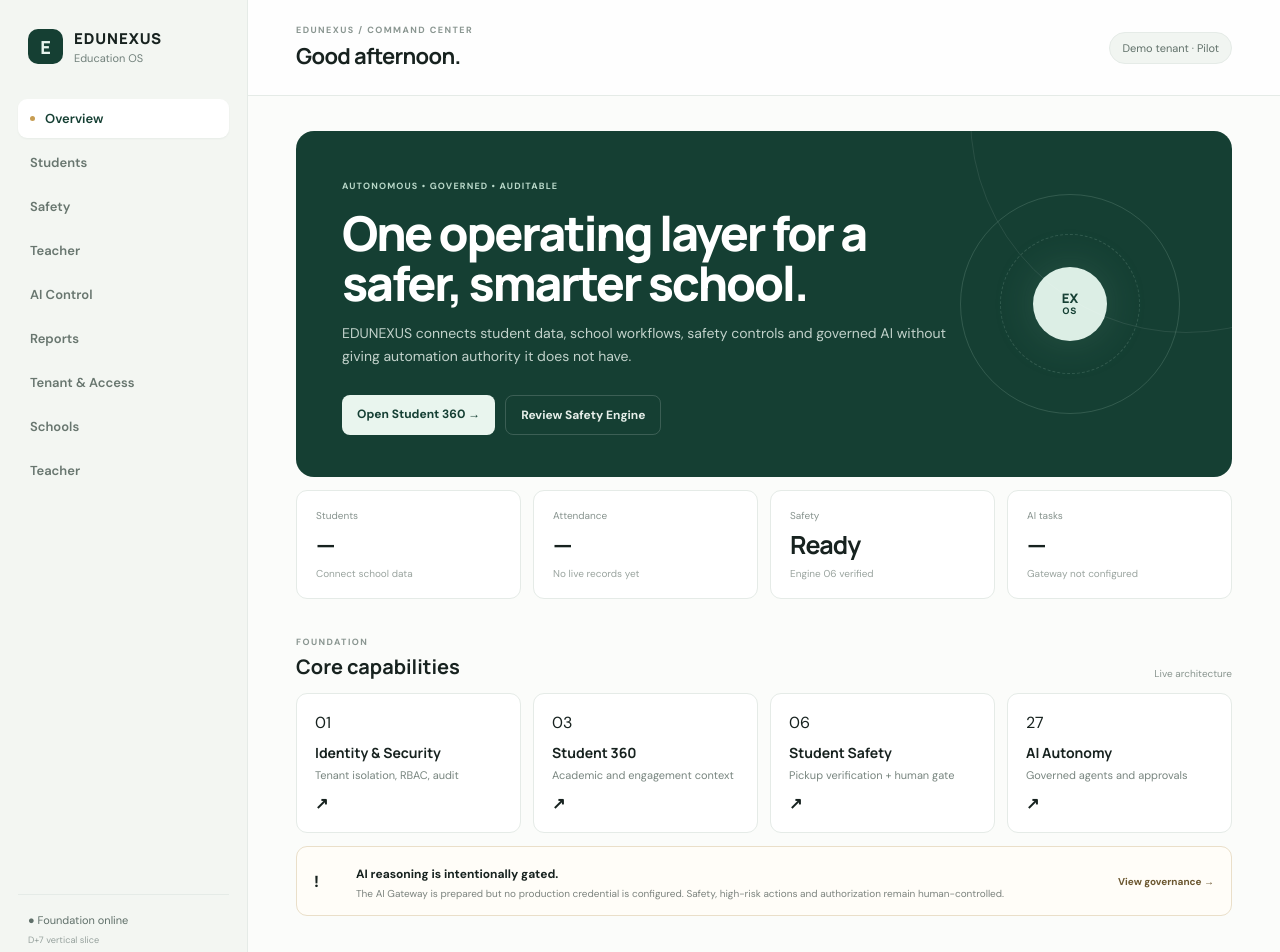
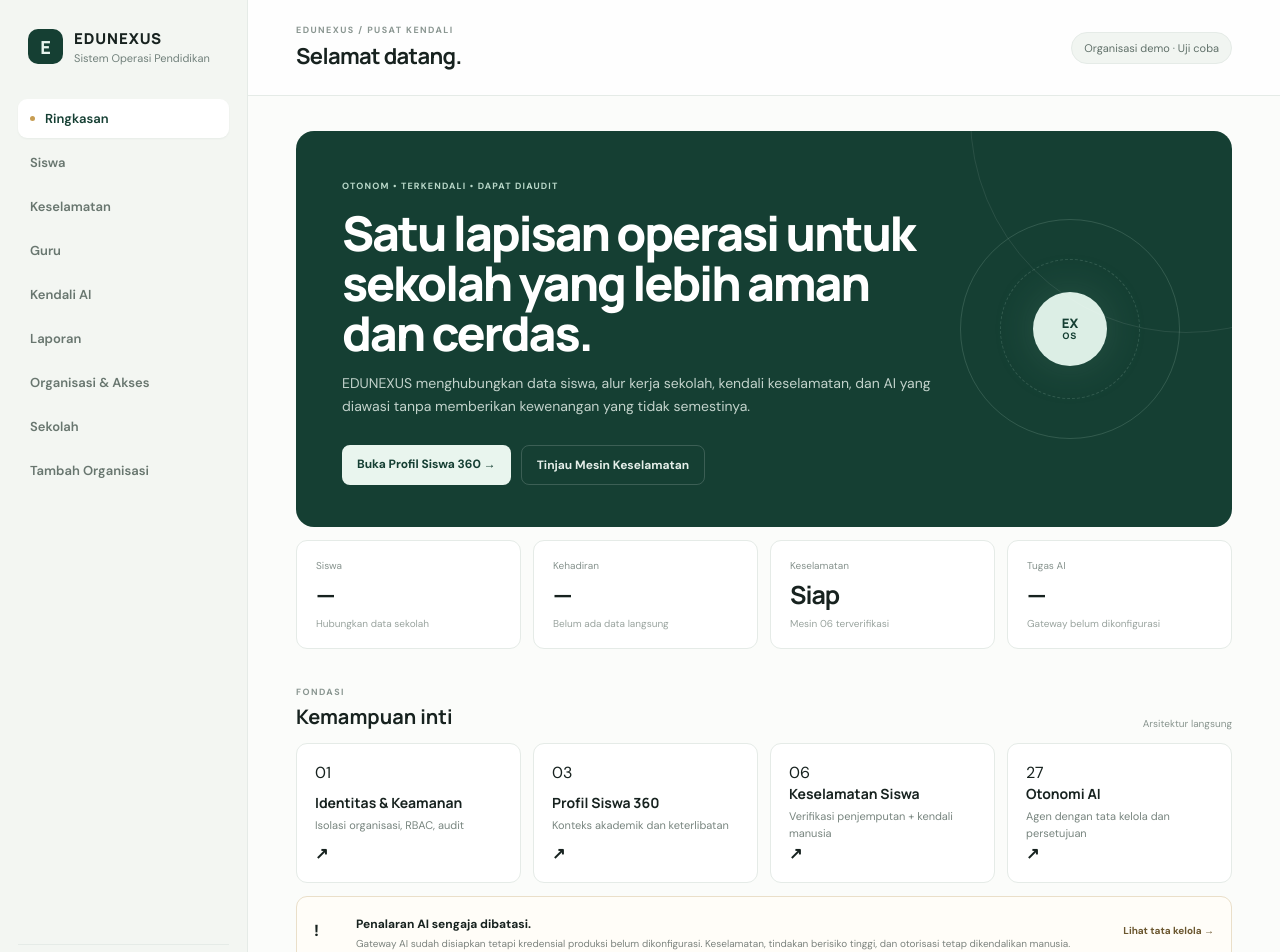
Before and after one commit to Yudi8377/EDUNEXUS, a Next.js app in the folder apps/web/: page / in a window 1280 px wide. Shown: the top 952 px of the page. Built offline with nearby package versions, Linux system fonts and the light colour scheme.

Commit message:
feat(web): Indonesian UI and access navigation

```diff
--- a/apps/web/app/page.tsx
+++ b/apps/web/app/page.tsx
@@ -1,23 +1,21 @@
 import Link from "next/link";
 
 export default function HomePage() {
-  return (
-    <main className="shell">
+  return <main className="shell">
     <aside className="rail">
-        <div className="brand"><div className="brand-mark">E</div><div><strong>EDUNEXUS</strong><span>Education OS</span></div></div>
-        <nav className="nav"><Link className="nav-active" href="/">Overview</Link><Link href="/students">Students</Link><Link href="/safety">Safety</Link><Link href="/teacher">Teacher</Link><Link href="/ai-control">AI Control</Link><Link href="/reports">Reports</Link><a href="/tenant">Tenant & Access</a><a href="/schools">Schools</a><a href="/teacher">Teacher</a></nav>
-        <div className="rail-footer">● Foundation online<small>D+7 vertical slice</small></div>
+      <div className="brand"><div className="brand-mark">E</div><div><strong>EDUNEXUS</strong><span>Sistem Operasi Pendidikan</span></div></div>
+      <nav className="nav"><Link className="nav-active" href="/">Ringkasan</Link><Link href="/students">Siswa</Link><Link href="/safety">Keselamatan</Link><Link href="/teacher">Guru</Link><Link href="/ai-control">Kendali AI</Link><Link href="/reports">Laporan</Link><Link href="/tenant">Organisasi & Akses</Link><Link href="/schools">Sekolah</Link><Link href="/onboarding">Tambah Organisasi</Link></nav>
+      <div className="rail-footer">● Fondasi aktif<small>Potongan vertikal D+7</small></div>
     </aside>
     <section className="workspace">
-        <header className="topbar"><div><p className="eyebrow">EDUNEXUS / COMMAND CENTER</p><h1>Good afternoon.</h1></div><span className="tenant">Demo tenant · Pilot</span></header>
+      <header className="topbar"><div><p className="eyebrow">EDUNEXUS / PUSAT KENDALI</p><h1>Selamat datang.</h1></div><span className="tenant">Organisasi demo · Uji coba</span></header>
       <div className="content">
-          <section className="hero"><div><span className="pill">AUTONOMOUS • GOVERNED • AUDITABLE</span><h2>One operating layer for a safer, smarter school.</h2><p>EDUNEXUS connects student data, school workflows, safety controls and governed AI without giving automation authority it does not have.</p><div className="hero-actions"><Link className="primary" href="/students">Open Student 360 →</Link><Link className="secondary" href="/safety">Review Safety Engine</Link></div></div><div className="hero-orbit" aria-hidden="true"><div className="orbit-ring ring-a"/><div className="orbit-ring ring-b"/><div className="orbit-core">EX<br/><span>OS</span></div></div></section>
-          <section className="metric-grid">{[["Students","—","Connect school data"],["Attendance","—","No live records yet"],["Safety","Ready","Engine 06 verified"],["AI tasks","—","Gateway not configured"]].map(([a,b,c])=><article className="metric" key={a}><span>{a}</span><strong>{b}</strong><small>{c}</small></article>)}</section>
-          <div className="section-head"><div><p className="eyebrow">FOUNDATION</p><h3>Core capabilities</h3></div><span>Live architecture</span></div>
-          <section className="capability-grid">{[["01","Identity & Security","Tenant isolation, RBAC, audit"],["03","Student 360","Academic and engagement context"],["06","Student Safety","Pickup verification + human gate"],["27","AI Autonomy","Governed agents and approvals"]].map(([a,b,c])=><article className="capability" key={a}><span>{a}</span><div><h4>{b}</h4><p>{c}</p></div><b>↗</b></article>)}</section>
-          <section className="notice"><b>!</b><div><strong>AI reasoning is intentionally gated.</strong><p>The AI Gateway is prepared but no production credential is configured. Safety, high-risk actions and authorization remain human-controlled.</p></div><Link href="/">View governance →</Link></section>
+        <section className="hero"><div><span className="pill">OTONOM • TERKENDALI • DAPAT DIAUDIT</span><h2>Satu lapisan operasi untuk sekolah yang lebih aman dan cerdas.</h2><p>EDUNEXUS menghubungkan data siswa, alur kerja sekolah, kendali keselamatan, dan AI yang diawasi tanpa memberikan kewenangan yang tidak semestinya.</p><div className="hero-actions"><Link className="primary" href="/students">Buka Profil Siswa 360 →</Link><Link className="secondary" href="/safety">Tinjau Mesin Keselamatan</Link></div></div><div className="hero-orbit" aria-hidden="true"><div className="orbit-ring ring-a"/><div className="orbit-ring ring-b"/><div className="orbit-core">EX<br/><span>OS</span></div></div></section>
+        <section className="metric-grid">{[["Siswa","—","Hubungkan data sekolah"],["Kehadiran","—","Belum ada data langsung"],["Keselamatan","Siap","Mesin 06 terverifikasi"],["Tugas AI","—","Gateway belum dikonfigurasi"]].map(([a,b,c])=><article className="metric" key={a}><span>{a}</span><strong>{b}</strong><small>{c}</small></article>)}</section>
+        <div className="section-head"><div><p className="eyebrow">FONDASI</p><h3>Kemampuan inti</h3></div><span>Arsitektur langsung</span></div>
+        <section className="capability-grid">{[["01","Identitas & Keamanan","Isolasi organisasi, RBAC, audit"],["03","Profil Siswa 360","Konteks akademik dan keterlibatan"],["06","Keselamatan Siswa","Verifikasi penjemputan + kendali manusia"],["27","Otonomi AI","Agen dengan tata kelola dan persetujuan"]].map(([a,b,c])=><article className="capability" key={a}><span>{a}</span><div><h4>{b}</h4><p>{c}</p></div><b>↗</b></article>)}</section>
+        <section className="notice"><b>!</b><div><strong>Penalaran AI sengaja dibatasi.</strong><p>Gateway AI sudah disiapkan tetapi kredensial produksi belum dikonfigurasi. Keselamatan, tindakan berisiko tinggi, dan otorisasi tetap dikendalikan manusia.</p></div><Link href="/ai-control">Lihat tata kelola →</Link></section>
       </div>
     </section>
-    </main>
-  );
+  </main>;
 }
```
Lines whose indentation alone changed are shown as unchanged.
